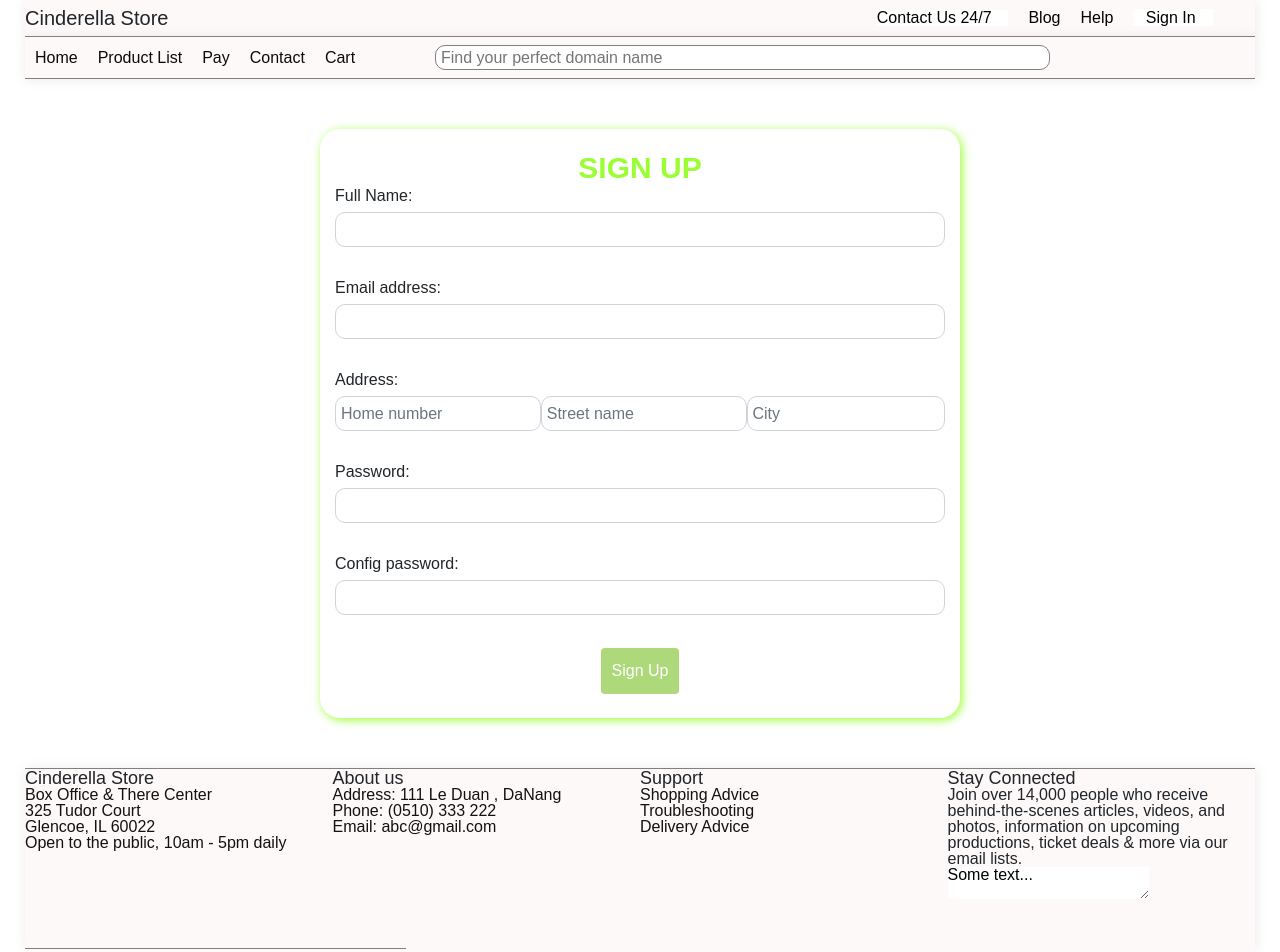
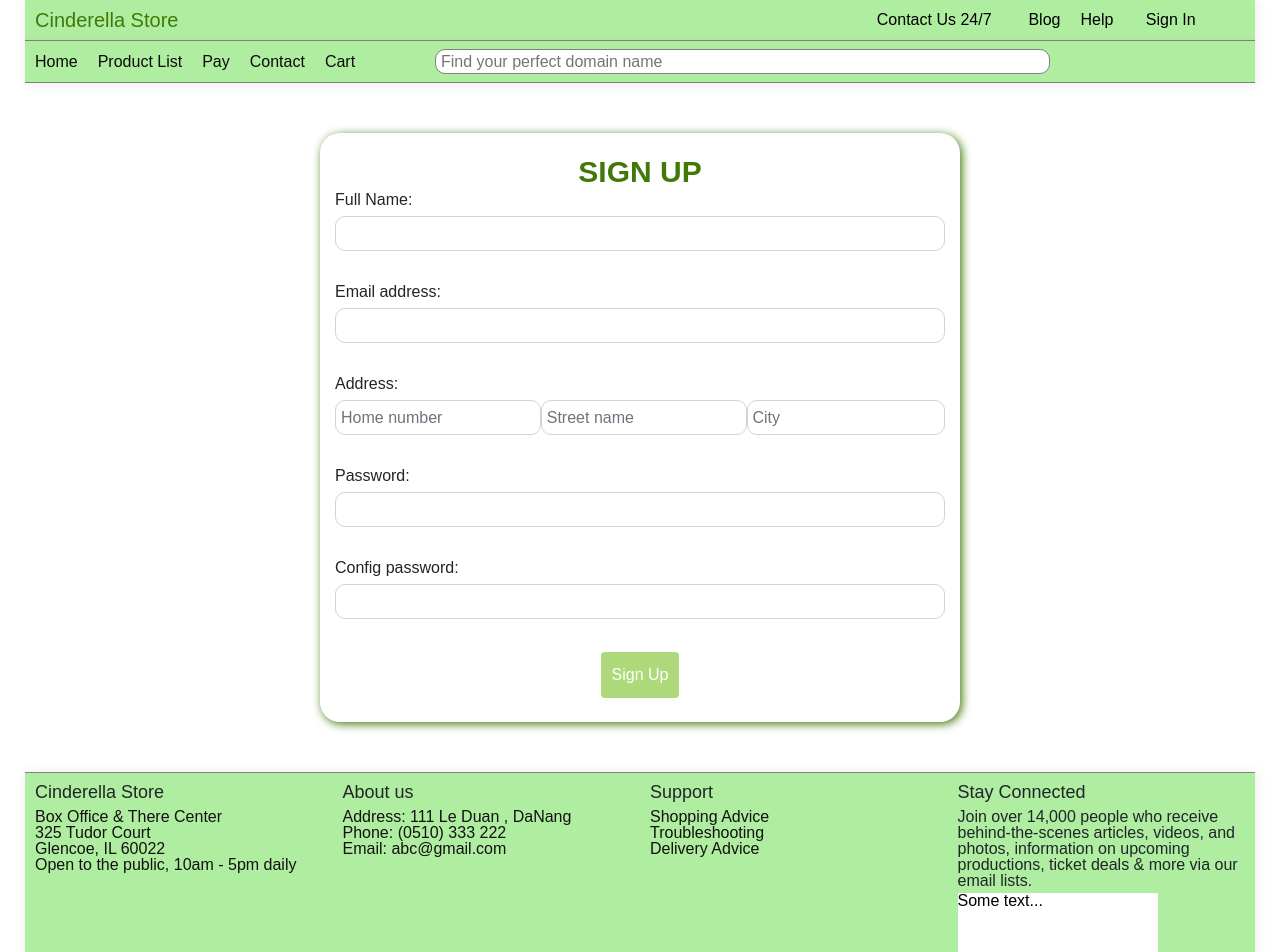
Before and after one commit to at-lieuphan/AT-LieuPhanT-FE-Angular, an Angular app in the folder Angular-d6/: page / in a window 1280 px wide. Shown: the top 952 px of the page. Built offline with nearby package versions, Linux system fonts and the light colour scheme; a web font is replaced by a local one.

Commit message:
design UI footer

```diff
--- a/Angular-d6/src/app/share/components/footer/footer.component.html
+++ b/Angular-d6/src/app/share/components/footer/footer.component.html
@@ -3,8 +3,8 @@
     <section class="section-footer-top">
       <div class="container">
         <ul class="footer-list f-row backgroud backgroud">
-          <li class="footer-item f-col-3">
-            <h4 class="footer-title">Cinderella Store</h4>
+          <li class="footer-item f-col-3 pd-2">
+            <h4 class="footer-title pb-2">Cinderella Store</h4>
             <ul class="item-list">
               <li class="item"><a class="item-link" href="">Box Office & There Center</a></li>
               <li class="item"><a class="item-link" href="">325 Tudor Court</a></li>
@@ -12,33 +12,33 @@
               <li class="item"><a class="item-link" href="">Open to the public, 10am - 5pm daily</a></li>
             </ul>
           </li>
-          <li class="footer-item f-col-3">
-            <h4 class="footer-title">About us</h4>
+          <li class="footer-item f-col-3 pd-2">
+            <h4 class="footer-title pb-2">About us</h4>
             <ul class="item-list">
               <li class="item"><a class="item-link" href="">Address: 111 Le Duan , DaNang</a></li>
               <li class="item"><a class="item-link" href="">Phone: (0510) 333 222</a></li>
               <li class="item"><a class="item-link" href="">Email: abc@gmail.com</a></li>
             </ul>
           </li>
-          <li class="footer-item f-col-3">
-            <h4 class="footer-title">Support</h4>
+          <li class="footer-item f-col-3 pd-2">
+            <h4 class="footer-title pb-2">Support</h4>
             <ul class="item-list">
               <li class="item"><a class="item-link" href="">Shopping Advice</a></li>
               <li class="item"><a class="item-link" href="">Troubleshooting</a></li>
               <li class="item"><a class="item-link" href="">Delivery Advice</a></li>
             </ul>
           </li>
-          <li class="footer-item f-col-3">
-            <h4 class="footer-title">Stay Connected</h4>
-            <p class="footer-text">Join over 14,000 people who
+          <li class="footer-item f-col-3 pd-2">
+            <h4 class="footer-title pb-2">Stay Connected</h4>
+            <p class="footer-text pb-1">Join over 14,000 people who
               receive behind-the-scenes articles, videos, and photos,
               information on upcoming productions, ticket deals & more
               via our email lists.
             </p>
-            <form action="">
-              <textarea>Some text...</textarea>
+            <form action="" class="d-flex align-center">
+              <textarea class="footer-comment">Some text...</textarea>
+              <button class="btn btn-send"><i class="fa fa-paper-plane"></i></button>
             </form>
-            <button class="btn btn-send"><i class="fa fa-paper-plane"></i></button>
           </li>
         </ul>
       </div>
--- a/Angular-d6/src/app/share/components/header/header.component.html
+++ b/Angular-d6/src/app/share/components/header/header.component.html
@@ -2,10 +2,10 @@
   <section class="section-header-top">
     <div class="container">
       <section class="header-top d-flex backgroud">
-        <h1 class="name-page d-flex align-center">Cinderella Store</h1>
+        <h1 class="name-page d-flex align-center pd-2">Cinderella Store</h1>
         <ul class="header-top-right d-flex flex-wrap ml-auto align-center">
           <li class="dropdown header-top-item">
-            <button class="dropbtn">Contact Us 24/7 <i class="fa fa-caret-down"></i></button>
+            <a class="dropbtn backgroud">Contact Us 24/7 <i class="fa fa-caret-down"></i></a>
             <ul class="dropdown-content">
             <li class="dropdown-content-item"><a href="#">Link 1</a></li>
             <li class="dropdown-content-item"><a href="#">Link 2</a></li>
@@ -15,7 +15,7 @@
           <li class="header-top-item"><a href="">Blog</a></li>
           <li class="header-top-item"><a href="">Help</a></li>
           <li class="dropdown header-top-item">
-            <a class="dropbtn" href=""><i class="fa fa-user"></i>Sign In <i class="fa fa-caret-down"></i></a>
+            <a class="dropbtn backgroud" href=""><i class="fa fa-user"></i>Sign In <i class="fa fa-caret-down"></i></a>
             <ul class="dropdown-content">
               <li class="dropdown-content-item"><a href="#">Profile user</a></li>
               <li class="dropdown-content-item"><a href="#">Logout</a></li>
--- a/Angular-d6/src/assets/sass/base/_base.scss
+++ b/Angular-d6/src/assets/sass/base/_base.scss
@@ -40,5 +40,5 @@ h6 {
 }
 
 .backgroud {
-  background-color: $backgroundColor;
+  background-color: $backgroundColor !important;
 }
--- a/Angular-d6/src/assets/sass/base/_valiables.scss
+++ b/Angular-d6/src/assets/sass/base/_valiables.scss
@@ -1,12 +1,11 @@
 $cl-l-green: #99cc00;
-$cl-green: #99ff33;
+$cl-green: #417909;
 $cl-white: #ffff;
 $cl-l-dark: #8e8e8e;
 $cl-dark: #686868;
 $cl-w-dark: rgb(248, 240, 240);
 $cl-l-black: #30393f;
 $cl-black: #282828;
-
 // name color
 $color:(
   primary: $cl-green,
@@ -39,4 +38,4 @@ $font-size:(
   font-xxm: 12px
 );
 
-$backgroundColor : rgb(253, 249, 249);
+$backgroundColor : rgb(175, 238, 161);
--- a/Angular-d6/src/assets/sass/layouts/_footer.scss
+++ b/Angular-d6/src/assets/sass/layouts/_footer.scss
@@ -19,3 +19,9 @@
 .footer-page {
   margin-top: 50px;
 }
+
+.footer-comment {
+  width: 200px;
+  height: 70px;
+  font-size: map-get($map: $font-size, $key: mg);
+}
--- a/Angular-d6/src/assets/sass/layouts/_header.scss
+++ b/Angular-d6/src/assets/sass/layouts/_header.scss
@@ -9,6 +9,7 @@
 }
 
 .name-page {
+  color: map-get($map: $color, $key: primary);
   font-size: map-get($map: $font-size, $key: font-xl);
 }
 
```
Also changed, not shown: Angular-d6/src/assets/images/images.png (added).
